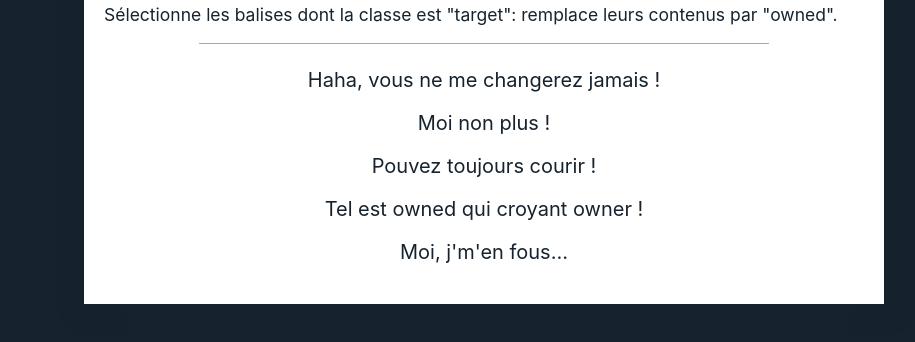
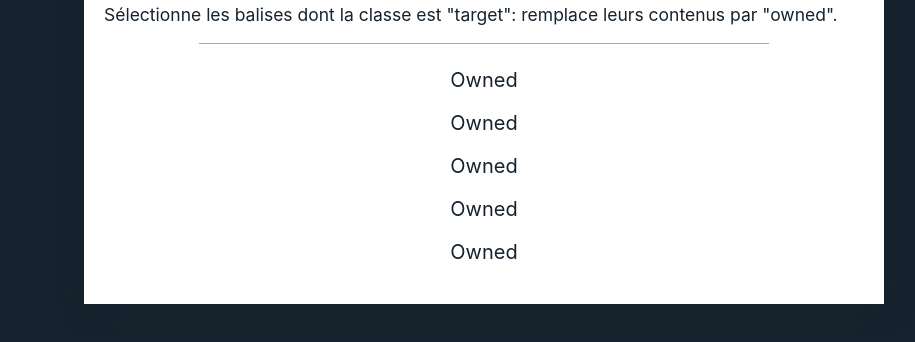
Before and after one commit to Julien1988/03-javascript-becode, a website: page 03-javascript/08-dom/03-select-three/index.html in a window 1280 px wide. Shown: the part 204-546 px from the top of the page, without its empty margins (156-1071 px from the left). Drawn offline with Linux system fonts and the light colour scheme.

Commit message:
part 8 exo 3 check

```diff
--- a/03-javascript/08-dom/02-select-two/script.js
+++ b/03-javascript/08-dom/02-select-two/script.js
@@ -11,4 +11,6 @@
 
 (() => {
     // your code here
+    document.getElementsByClassName("target")[0].innerHTML = "owned";
+
 })();
--- a/03-javascript/08-dom/03-select-three/script.js
+++ b/03-javascript/08-dom/03-select-three/script.js
@@ -11,4 +11,10 @@
 
 (() => {
     // your code here
+    var array = Array.from(document.getElementsByClassName("target"));
+    //console.log(array);
+    array.forEach((item, index) => {
+
+        document.getElementsByClassName("target")[index].innerHTML = "Owned";
+    });
 })();
--- a/03-javascript/08-dom/04-attr-create/script.js
+++ b/03-javascript/08-dom/04-attr-create/script.js
@@ -11,4 +11,5 @@
 
 (() => {
     // your code here
+    let getSource = console.log(document.getElementById("source").getAttribute("data-image"));
 })();
```
Also changed, not shown: 03-javascript/08-dom/04-attr-create/index.html (+1 -0 lines).
